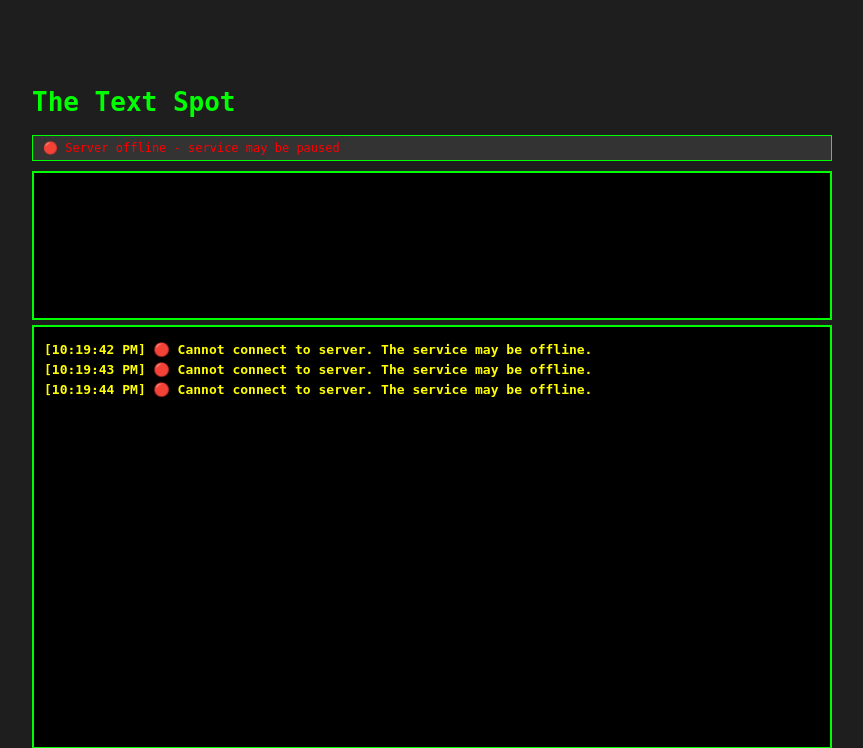
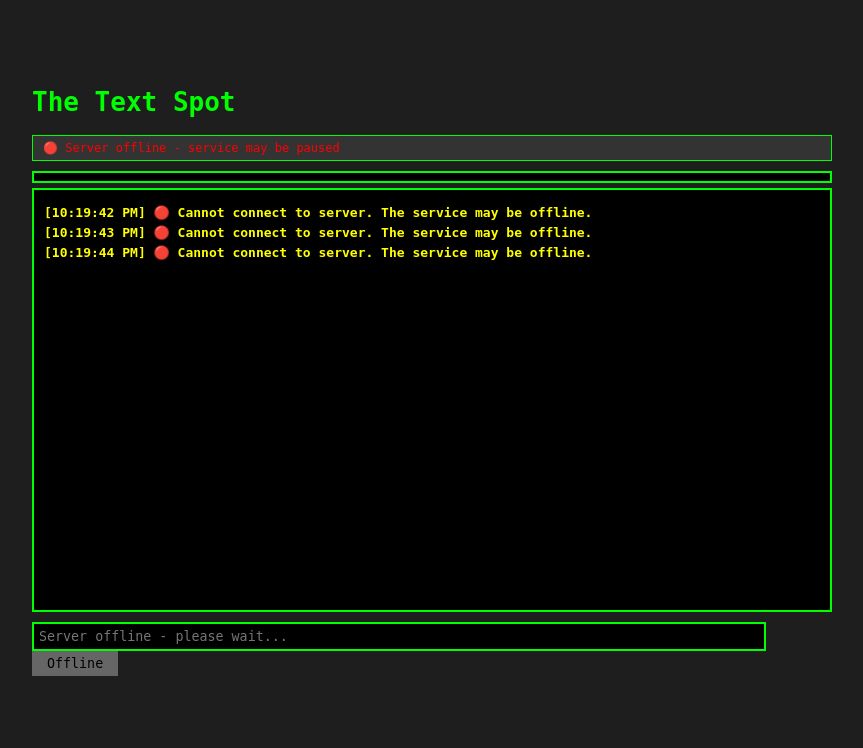
Before and after one commit to earchibald/textspace-mud, a Flask app: page / in a window 1280 px wide. Shown: the top 748 px of the page, without its empty margins (208-1071 px from the left). After the commit the page ends 676 px from the top, so only its background shows below. Run offline with Flask 3, Linux system fonts and the light colour scheme; parts of the project's set-up code (start-up, migrations or seed data) failed here and were passed over; some libraries are stand-ins or nearby versions.

Commit message:
Remove pre-wrap and excessive spacing from room info box

```diff
--- a/templates/index.html
+++ b/templates/index.html
@@ -27,27 +27,25 @@
             padding: 4px;
             margin-bottom: 5px;
             background: #000;
-            white-space: pre-wrap;
-            word-wrap: break-word;
-            overflow-wrap: break-word;
             font-size: 12px;
             line-height: 1.1;
         }
         #room-name {
             font-weight: bold;
             color: #ffff00;
-            margin-bottom: 2px;
+            margin: 0;
         }
         #room-desc {
-            margin-bottom: 2px;
+            margin: 0;
         }
         #room-exits {
             color: #00ffff;
-            margin-bottom: 1px;
+            margin: 0;
         }
         #room-users {
             color: #ff00ff;
             font-size: 0.85em;
+            margin: 0;
         }
         #input {
             width: calc(100% - 80px);
```
